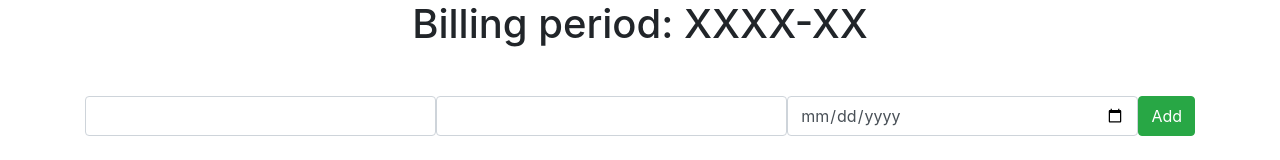
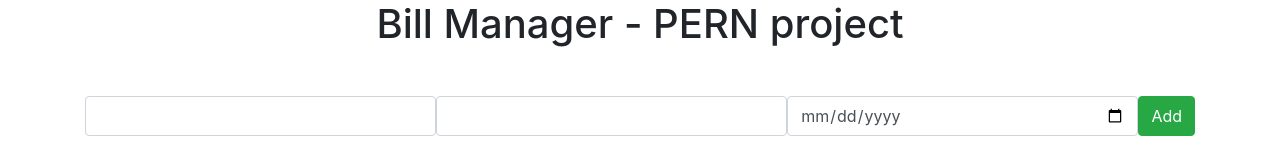
Before and after one commit to jcbtfn/pern-billmanager, a React (Create React App) app in the folder client/: page / in a window 1280 px wide. Shown: the top 160 px of the page. Built offline with nearby package versions, Linux system fonts and the light colour scheme; no server answers.

Commit message:
Changed db query -date formatting-

```diff
--- a/client/src/components/bills/InputBill.js
+++ b/client/src/components/bills/InputBill.js
@@ -25,7 +25,7 @@ const InputBill = () => {
 
     return (
         <Fragment>
-            <h1 className="text-center mt5">Billing period: XXXX-XX</h1>
+            <h1 className="text-center mt5">Bill Manager - PERN project</h1>
             <form className='d-flex mt-5' onSubmit={onSubmitForm}>
                 <input type="text" className='form-control' value={amount} onChange={e => setAmount(e.target.value)} />
                 <input type="number" className='form-control' value={serviceid} onChange={e => setServiceId(e.target.value)} />
--- a/client/src/components/bills/ListBills.js
+++ b/client/src/components/bills/ListBills.js
@@ -100,7 +100,7 @@ const ListBills = () => {
                         <td>{bill.typeofservice}</td>
                         <td>{bill.provider}</td>
                         <td>{bill.amount}</td>
-                        <td>{bill.billdate}</td>
+                        <td>{bill.billdateformatted}</td>
                         <td>EDIT</td>
                         <td>DELETE</td>
                     </tr>
```
Also changed, not shown: 1 other file (tests, documents, lock files or other folders).
